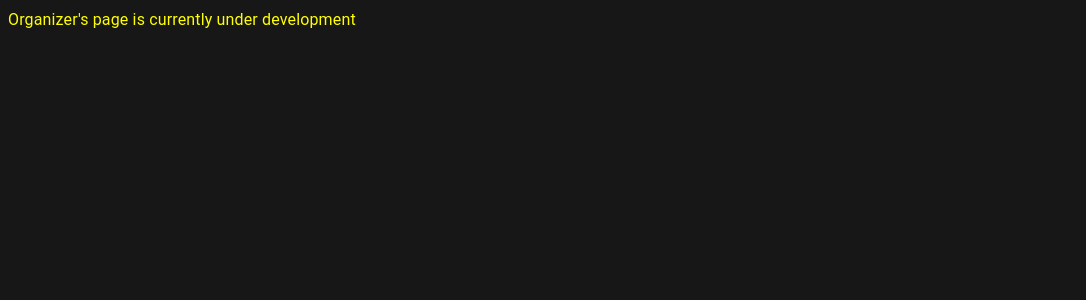
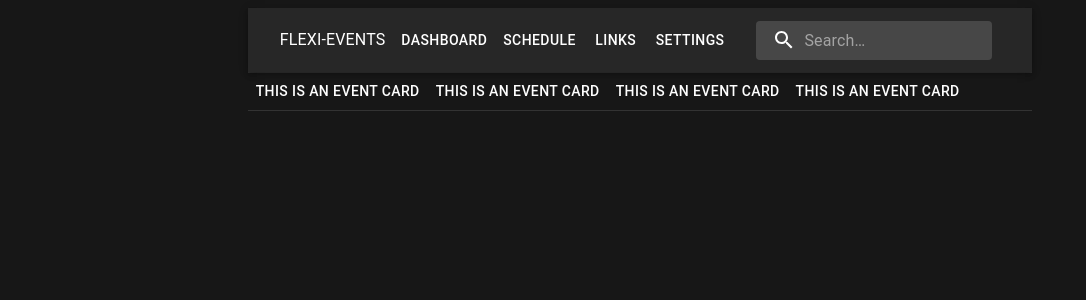
Before and after one commit to rohanmohapatra/flexi-events, a React (Create React App) app in the folder code/flexi-events/: page /organizers in a window 1280 px wide. Shown: the top 300 px of the page, without its empty margins (0-1086 px from the left). Built offline with nearby package versions, Linux system fonts and the light colour scheme.

Commit message:
developed search bar component

```diff
--- a/code/flexi-events/src/App.js
+++ b/code/flexi-events/src/App.js
@@ -8,6 +8,7 @@ import OrganizersPage from "./pages/Organizers";
 import SignUpPage from "./pages/SignUp";
 import { AuthProvider } from "components/AuthProvider/AuthProvider";
 import CreateProfile from "pages/CreateProfile";
+import Calendar from "pages/Calendar";
 
 function App() {
   return (
@@ -17,6 +18,7 @@ function App() {
         <Route path="signup" element={<SignUpPage />}></Route>
         <Route path="attendees" element={<AttendeesPage />}></Route>
         <Route path="organizers" element={<OrganizersPage />}></Route>
+        <Route path="calendar" element={<Calendar />}></Route>
         <Route path="createProfile" element={<CreateProfile />}></Route>
       </Routes>
     </AuthProvider>
--- /dev/null
+++ b/code/flexi-events/src/components/Event/Event.jsx
@@ -0,0 +1,17 @@
+import React from 'react';
+import { makeStyles } from '@material-ui/core';
+import { Box } from '@mui/material';
+import { Paper } from '@mui/material';
+import { Typography } from '@mui/material';
+import {Button} from '@mui/material';
+
+function Event() {
+
+  return (
+      <Button>
+        This is an Event Card
+      </Button>
+  )
+}
+
+export default Event;
--- /dev/null
+++ b/code/flexi-events/src/pages/Calendar/index.jsx
@@ -0,0 +1,47 @@
+import React from 'react';
+import {Typography} from '@mui/material';
+import { Box } from '@mui/material';
+import { AppBar } from '@mui/material';
+import { Toolbar } from '@mui/material';
+import { Button } from '@mui/material';
+import BigCalendar from 'react-big-calendar';
+import moment from 'moment';
+
+import Divider from '@mui/material/Divider';
+
+//To store events
+const events = [];
+
+function Calendar(props) {
+
+    return (
+        <>
+            <Box sx={{ display: 'grid', justifyContent: 'center', flexGrow: 1 }}>
+            <AppBar sx={{ position: 'static' }}>
+                    <Toolbar>
+                        <Button>
+                            <Typography>FLEXI-EVENTS</Typography>
+                        </Button>
+                        <Button>Dashboard</Button>
+                        <Button>Schedule</Button>
+                        <Button>Links</Button>
+                        <Button>Settings</Button>
+                    </Toolbar>
+                </AppBar>
+                <Divider />
+                <Button>Import Calender</Button>
+
+
+                {/*<Calendar
+                    events={events}
+                    startAccesor="start"
+                    endAccessor="end"
+                    defaultView="month"
+                />*/}
+            </Box>
+        </>
+    )
+
+}
+
+export default Calendar;
--- a/code/flexi-events/src/pages/Organizers/index.jsx
+++ b/code/flexi-events/src/pages/Organizers/index.jsx
@@ -1,10 +1,98 @@
 import React from 'react';
-import { Typography } from '@mui/material';
+import { styled, alpha } from '@mui/material/styles';
+import { TextField, Typography } from '@mui/material';
+import { Box } from '@mui/material';
+import { AppBar } from '@mui/material';
+import { Toolbar } from '@mui/material';
+import { Button } from '@mui/material';
+import InputBase from '@mui/material/InputBase';
+import SearchIcon from '@mui/icons-material/Search';
+import Divider from '@mui/material/Divider';
+import { List, ListItem } from '@mui/material';
+import Event from '../../components/Event/Event';
+
+//Copied from MUI's "App bar with a primary search field tutorial"
+const Search = styled('div')(({ theme }) => ({
+    position: 'relative',
+    borderRadius: theme.shape.borderRadius,
+    backgroundColor: alpha(theme.palette.common.white, 0.15),
+    '&:hover': {
+        backgroundColor: alpha(theme.palette.common.white, 0.25),
+    },
+    marginRight: theme.spacing(2),
+    marginLeft: 0,
+    width: '100%',
+    [theme.breakpoints.up('sm')]: {
+        marginLeft: theme.spacing(3),
+        width: 'auto',
+    },
+}));
+
+//Copied from MUI's "App bar with a primary search field tutorial"
+const SearchIconWrapper = styled('div')(({ theme }) => ({
+    padding: theme.spacing(0, 2),
+    height: '100%',
+    position: 'absolute',
+    pointerEvents: 'none',
+    display: 'flex',
+    alignItems: 'center',
+    justifyContent: 'center',
+}));
+
+//Copied from MUI's "App bar with a primary search field tutorial"
+const StyledInputBase = styled(InputBase)(({ theme }) => ({
+    color: 'inherit',
+    '& .MuiInputBase-input': {
+        padding: theme.spacing(1, 1, 1, 0),
+        // vertical padding + font size from searchIcon
+        paddingLeft: `calc(1em + ${theme.spacing(4)})`,
+        transition: theme.transitions.create('width'),
+        width: '100%',
+        [theme.breakpoints.up('md')]: {
+            width: '20ch',
+        },
+    },
+}));
+
+//Apply styling to Event card component
+const StyledEvent = styled(Event)({
+    //Style the event cards here
+
+})
 
 function OrganizersPage() {
     return (
         <>
-            <Typography color='yellow'>Organizer's page is currently under development</Typography>
+            <Box sx={{ display: 'grid', justifyContent: 'center', flexGrow: 1 }}>
+                <AppBar sx={{ position: 'static' }}>
+                    <Toolbar>
+                        <Button>
+                            <Typography>FLEXI-EVENTS</Typography>
+                        </Button>
+                        <Button>Dashboard</Button>
+                        <Button>Schedule</Button>
+                        <Button>Links</Button>
+                        <Button>Settings</Button>
+                        <Search>
+                            <SearchIconWrapper>
+                                <SearchIcon />
+                            </SearchIconWrapper>
+                            <StyledInputBase
+                                placeholder="Search…"
+                                inputProps={{ 'aria-label': 'search' }}
+                            />
+                        </Search>
+                    </Toolbar>
+                </AppBar>
+                <Divider />
+                <Box sx={{display:'flex'}}>
+                    <StyledEvent />
+                    <StyledEvent />
+                    <StyledEvent />
+                    <StyledEvent />
+                </Box>
+                <Divider />
+            </Box>
         </>
     )
 }
```
